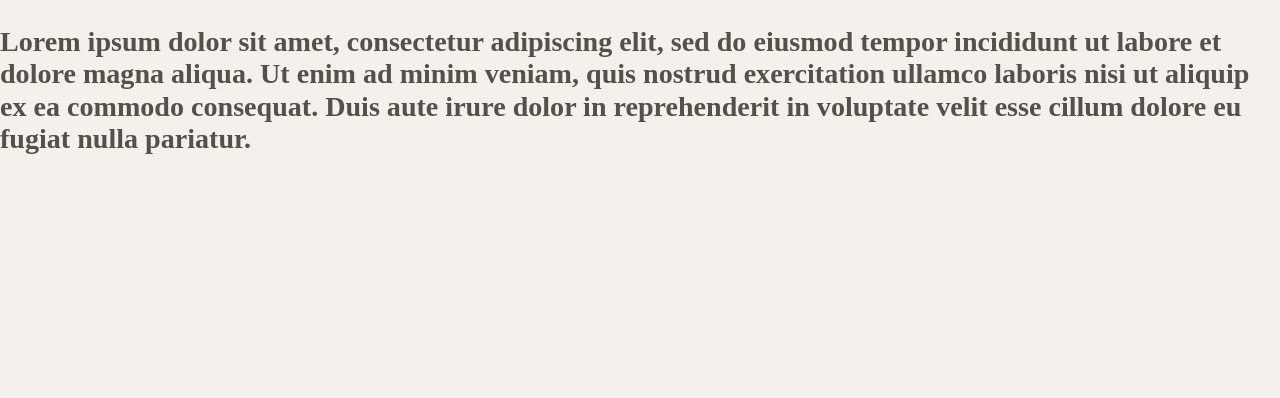
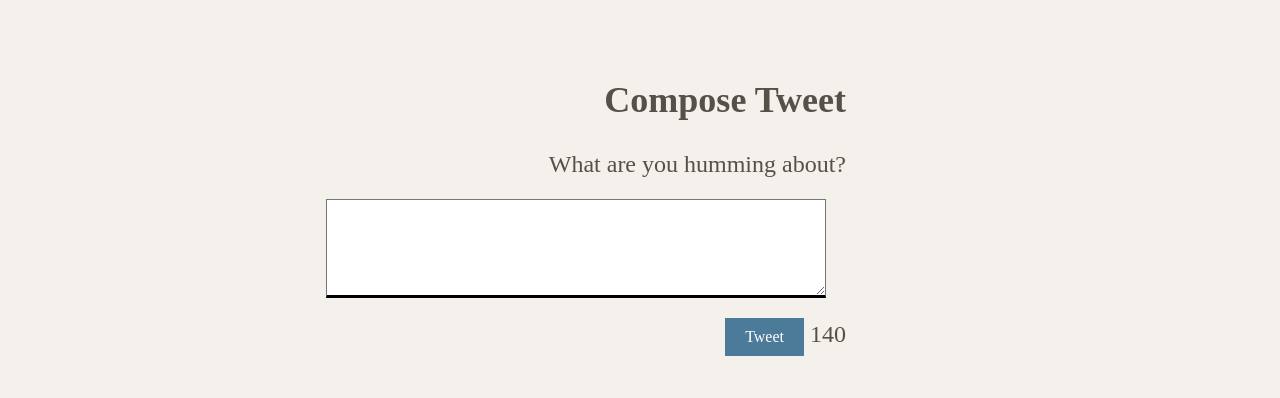
Before and after one commit to TandsPM/tweeter-tm, a website: page public/index.html in a window 1280 px wide. Shown: the part 402-800 px from the top of the page. Drawn offline with nearby package versions, Linux system fonts and the light colour scheme.

Commit message:
updating styling in new-tweet.css

```diff
--- a/public/index.html
+++ b/public/index.html
@@ -16,6 +16,8 @@
     <link rel="stylesheet" href="/styles/nav.css" type="text/css" />
 
     <link rel="stylesheet" href="/styles/header.css" type="text/css" />
+
+    <link rel="stylesheet" href="/styles/new-tweet.css" type="text/css" />
 
     <!-- External JS -->
     <script src="https://ajax.googleapis.com/ajax/libs/jquery/3.4.1/jquery.min.js"></script>
@@ -48,7 +50,19 @@
 
 
     <!-- Page-specific (main) content here -->
-    <main class="container"></main>
+    <main class="container">
+      <section class="new-tweet">
+        <h2>Compose Tweet</h2>
+        <form method="POST" action="/tweets">
+          <label for="tweet-text">What are you humming about?</label>
+          <textarea name="text" id="tweet-text"></textarea>
+          <div>
+            <button type="submit">Tweet</button>
+            <output name="counter" class="counter" for="tweet-text">140</output>
+          </div>
+        </form>
+      </section>
+    </main>
       <h3>Lorem ipsum dolor sit amet, consectetur adipiscing elit, sed do eiusmod tempor incididunt ut labore et dolore magna aliqua. Ut enim ad minim veniam, quis nostrud exercitation ullamco laboris nisi ut aliquip ex ea commodo consequat. Duis aute irure dolor in reprehenderit in voluptate velit esse cillum dolore eu fugiat nulla pariatur.</h3>
   </body>
 </html>
--- /dev/null
+++ b/public/styles/new-tweet.css
@@ -0,0 +1,28 @@
+#tweet-text {
+  display: flex;
+  flex-direction: column;
+  align-items: center;
+  justify-content: flex-start;
+  border-bottom: solid;
+  padding: 20px;
+  margin: 20px;
+  width: 500px;
+}
+
+/* Container styles */
+.container {
+  display: flex;
+  justify-content: center;
+  align-items: center;
+  height: 50vh;
+}
+
+/* Button styles */
+.container button {
+  padding: 10px 20px;
+  font-size: 16px;
+  background-color: #4c7b9a;
+  color: #fff;
+  border: none;
+  cursor: pointer;
+}
```
